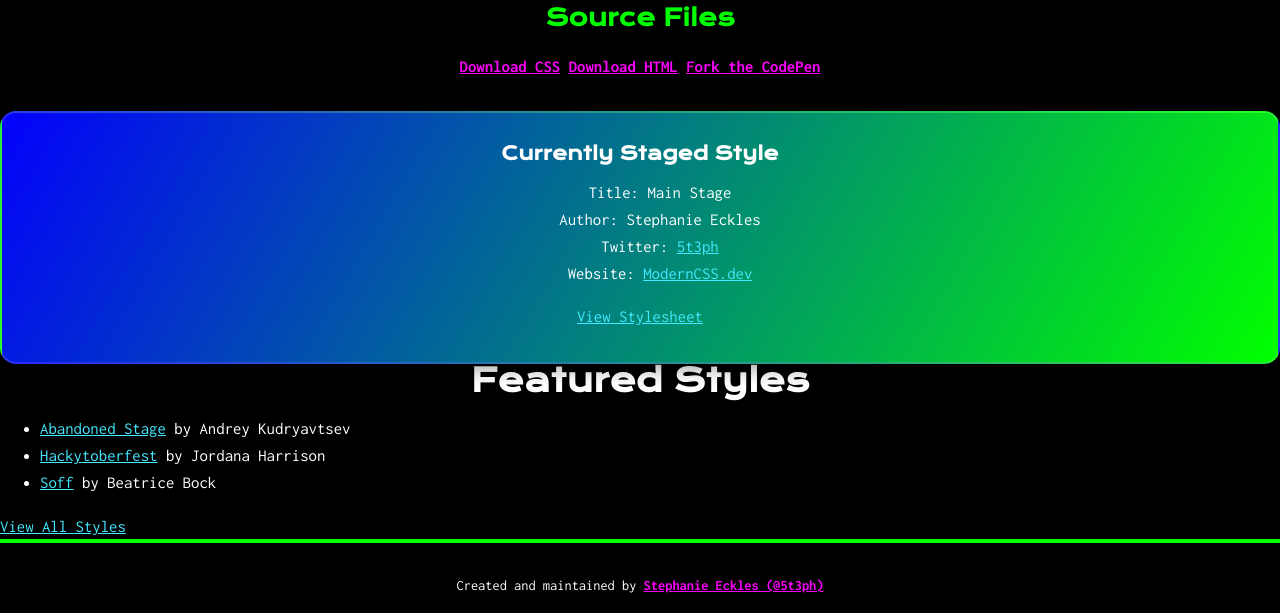
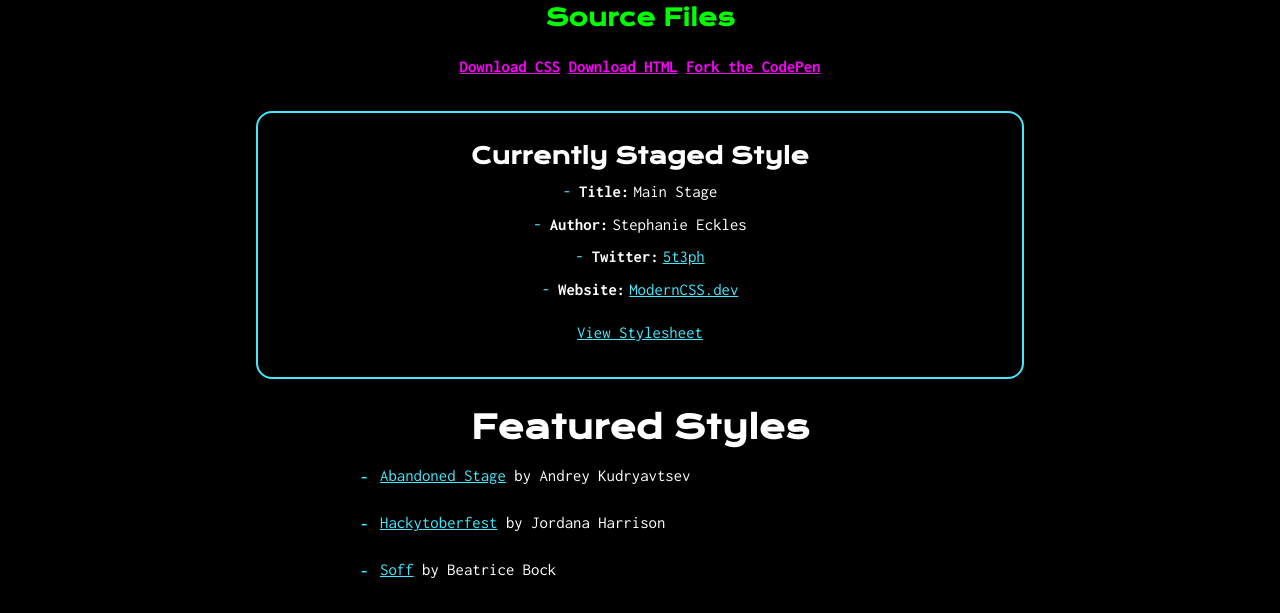
Before and after one commit to cecldwll/wdd331, a website: page public/index.html in a window 1280 px wide. Shown: the part 3710-4323 px from the top of the page. Drawn offline with nearby package versions, Linux system fonts and the light colour scheme; a web font is replaced by a local one.

Commit message:
adjust source files, currently staged styles, and featured styles sections

```diff
--- a/sass/block-styles/_profile.scss
+++ b/sass/block-styles/_profile.scss
@@ -2,21 +2,112 @@
 @use "../global-styles/theme" as theme;
 
 .profile {
+  /* Base styling */
   @include mixins.panel-base;
+
+  /* Remove gradient + shadows */
+  background: var(--color-bg) !important;
+  background-image: none !important;
+  box-shadow: none !important;
+  border-color: var(--color-variant-1);
+  margin-left: 20%;
+  margin-right: 20%;
   text-align: center;
 
-  img {
-    width: 120px;
-    height: 120px;
-    border-radius: 50%;
-    border: 3px solid var(--color-variant-1);
-    box-shadow: 0 0 15px rgba(0, 0, 0, 0.4);
-    margin-bottom: 1rem;
+  .container {
+    display: flex;
+    flex-direction: column;
+    align-items: center;
   }
 
-  h3 {
+  h4 {
     font-family: var(--header-font-family);
     color: var(--color-text);
+    margin-bottom: 0.75rem;
+    font-size: 1.4rem;
+  }
+
+  /* currently staged style list */
+  ul {
+    list-style: none;
+    padding: 0;
+    margin: 0 0 1rem 0;
+    display: flex;
+    flex-direction: column;
+    align-items: center;
+
+    gap: 0.35rem;
+
+    /* Dash-style bullets */
+    li {
+      display: flex;
+      align-items: flex-start;
+      text-align: left;
+
+      &::before {
+        content: "-";
+        margin-right: 0.5rem;
+        color: var(--color-variant-1);
+      }
+
+      span:first-child {
+        font-weight: bold;
+        margin-right: 0.25rem;
+      }
+    }
+  }
+
+  a {
+    color: var(--color-variant-1);
+    text-decoration: underline;
+  }
+}
+
+/* featured styles */
+#styles {
+  > .container {
+    padding-block: 2rem;
+    background: none !important;
+  }
+
+  .features {
+    list-style: none;
+    padding: 0;
+    margin: 1rem auto 0;
+    width: min(560px, 92%);
+    display: flex;
+    flex-direction: column;
+    gap: 0.75rem;
+    text-align: left;
+  }
+
+  .features li {
+    position: relative;
+    padding-left: 1.25rem;
     margin-bottom: 0.5rem;
   }
+
+  .features li::before {
+    content: "-";
+    position: absolute;
+    left: 0;
+    top: 0.1rem;
+    color: var(--color-variant-1);
+    font-weight: 700;
+  }
+
+  .features li span + span {
+    display: block;
+    margin-top: 0.25rem;
+    color: var(--color-text);
+    opacity: 0.85;
+    font-size: 0.95rem;
+  }
+
+  .link-allstyles {
+    display: block;
+    margin-top: 1.5rem;
+    padding-top: 0.5rem;
+    text-align: center;
+  }
 }
```
Also changed, not shown: public/style.css, 1 other file.
